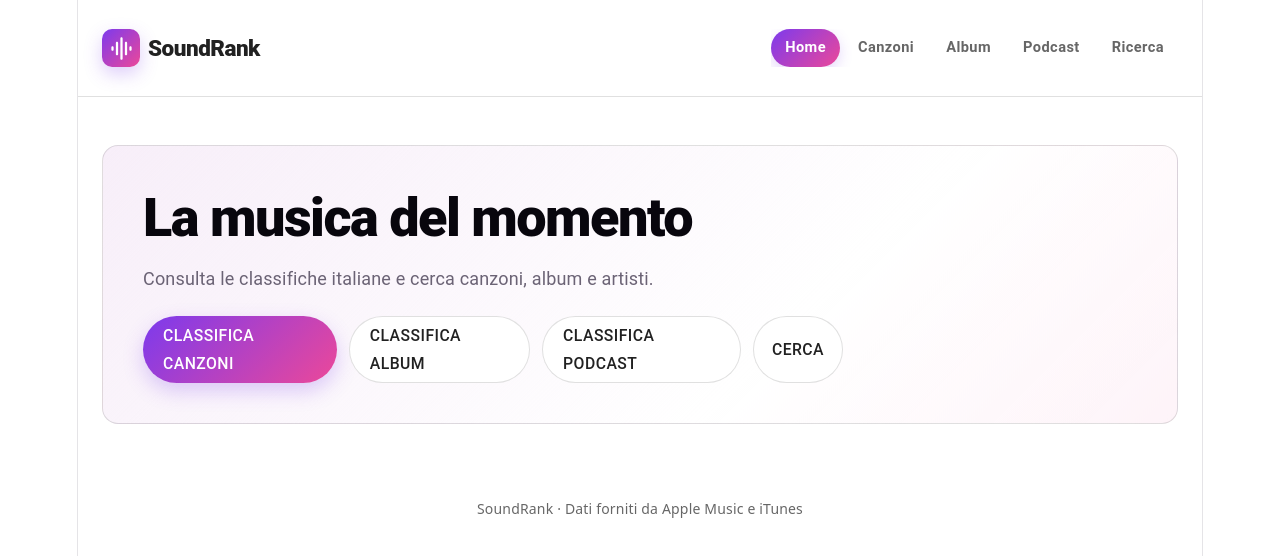
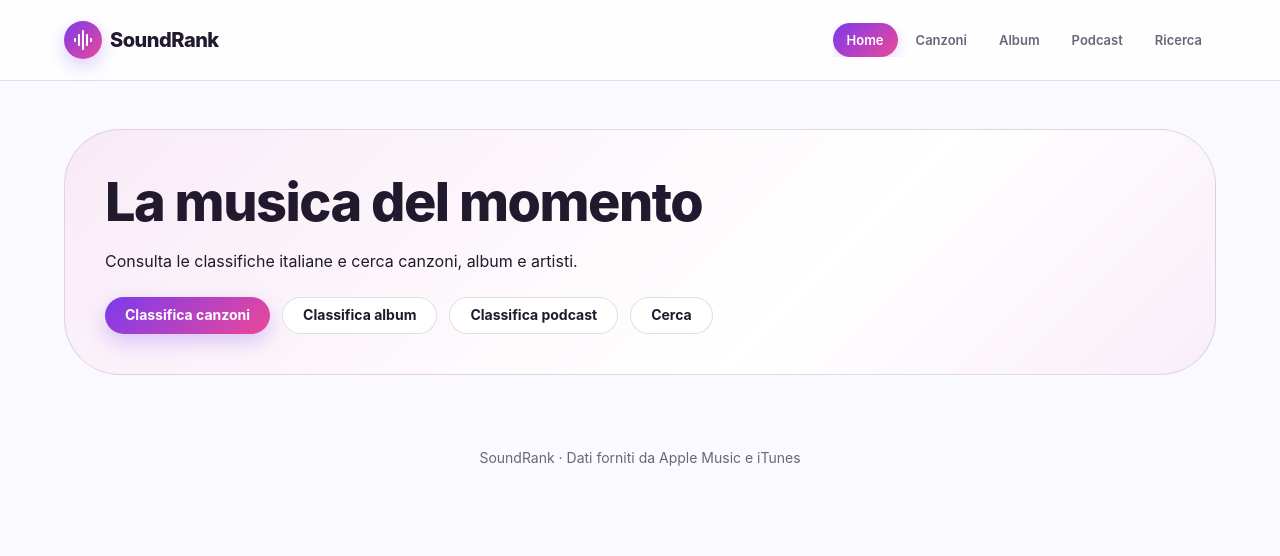
Before and after one commit to dario36ds/React_Frontend, a React (Vite) app: page / in a window 1280 px wide. Shown: the top 556 px of the page. Built offline with nearby package versions, Linux system fonts and the light colour scheme.

Commit message:
Modificato stile del titolo, sottotitolo e bottone cerca in pagina cerca

```diff
--- a/src/index.css
+++ b/src/index.css
@@ -1,111 +1,13 @@
-:root {
-  --text: #6b6375;
-  --text-h: #08060d;
-  --bg: #fff;
-  --border: #e5e4e7;
-  --code-bg: #f4f3ec;
-  --accent: #aa3bff;
-  --accent-bg: rgba(170, 59, 255, 0.1);
-  --accent-border: rgba(170, 59, 255, 0.5);
-  --social-bg: rgba(244, 243, 236, 0.5);
-  --shadow:
-    rgba(0, 0, 0, 0.1) 0 10px 15px -3px, rgba(0, 0, 0, 0.05) 0 4px 6px -2px;
-
-  --sans: system-ui, 'Segoe UI', Roboto, sans-serif;
-  --heading: system-ui, 'Segoe UI', Roboto, sans-serif;
-  --mono: ui-monospace, Consolas, monospace;
-
-  font: 18px/145% var(--sans);
-  letter-spacing: 0.18px;
-  color-scheme: light dark;
-  color: var(--text);
-  background: var(--bg);
-  font-synthesis: none;
-  text-rendering: optimizeLegibility;
-  -webkit-font-smoothing: antialiased;
-  -moz-osx-font-smoothing: grayscale;
-
-  @media (max-width: 1024px) {
-    font-size: 16px;
-  }
-}
-
-@media (prefers-color-scheme: dark) {
-  :root {
-    --text: #9ca3af;
-    --text-h: #f3f4f6;
-    --bg: #16171d;
-    --border: #2e303a;
-    --code-bg: #1f2028;
-    --accent: #c084fc;
-    --accent-bg: rgba(192, 132, 252, 0.15);
-    --accent-border: rgba(192, 132, 252, 0.5);
-    --social-bg: rgba(47, 48, 58, 0.5);
-    --shadow:
-      rgba(0, 0, 0, 0.4) 0 10px 15px -3px, rgba(0, 0, 0, 0.25) 0 4px 6px -2px;
-  }
-
-  #social .button-icon {
-    filter: invert(1) brightness(2);
-  }
+html,
+body,
+#root {
+  min-height: 100%;
 }
 
 body {
-  margin: 0;
+  background: #faf9ff;
 }
 
 #root {
-  width: 1126px;
-  max-width: 100%;
-  margin: 0 auto;
-  text-align: center;
-  border-inline: 1px solid var(--border);
   min-height: 100svh;
-  display: flex;
-  flex-direction: column;
-  box-sizing: border-box;
 }
-
-h1,
-h2 {
-  font-family: var(--heading);
-  font-weight: 500;
-  color: var(--text-h);
-}
-
-h1 {
-  font-size: 56px;
-  letter-spacing: -1.68px;
-  margin: 32px 0;
-  @media (max-width: 1024px) {
-    font-size: 36px;
-    margin: 20px 0;
-  }
-}
-h2 {
-  font-size: 24px;
-  line-height: 118%;
-  letter-spacing: -0.24px;
-  margin: 0 0 8px;
-  @media (max-width: 1024px) {
-    font-size: 20px;
-  }
-}
-p {
-  margin: 0;
-}
-
-code,
-.counter {
-  font-family: var(--mono);
-  display: inline-flex;
-  border-radius: 4px;
-  color: var(--text-h);
-}
-
-code {
-  font-size: 15px;
-  line-height: 135%;
-  padding: 4px 8px;
-  background: var(--code-bg);
-}
--- a/src/main.jsx
+++ b/src/main.jsx
@@ -1,13 +1,18 @@
 import { StrictMode } from 'react'
 import { createRoot } from 'react-dom/client'
 import { BrowserRouter } from 'react-router'
+import { CssBaseline, ThemeProvider } from '@mui/material'
 import './index.css'
 import App from './App.jsx'
+import theme from './theme.js'
 
 createRoot(document.getElementById('root')).render(
   <StrictMode>
+    <ThemeProvider theme={theme}>
+      <CssBaseline />
       <BrowserRouter>
         <App />
       </BrowserRouter>
+    </ThemeProvider>
   </StrictMode>,
 )
--- /dev/null
+++ b/src/theme.js
@@ -0,0 +1,46 @@
+import { createTheme } from "@mui/material/styles";
+
+const theme = createTheme({
+  palette: {
+    primary: { main: "#7c3aed", dark: "#6d28d9" },
+    secondary: { main: "#ec4899" },
+    background: { default: "#faf9ff", paper: "#ffffff" },
+    text: { primary: "#211a2e", secondary: "#6c6478" },
+  },
+  shape: { borderRadius: 14 },
+  typography: {
+    fontFamily: 'Inter, ui-sans-serif, system-ui, -apple-system, "Segoe UI", sans-serif',
+    h1: { fontWeight: 800, letterSpacing: "-0.055em" },
+    h2: { fontWeight: 800, letterSpacing: "-0.035em" },
+    h3: { fontWeight: 800, letterSpacing: "-0.035em" },
+    button: { fontWeight: 700 },
+  },
+  components: {
+    MuiButton: {
+      styleOverrides: {
+        root: { borderRadius: 999, textTransform: "none" },
+        contained: {
+          background: "linear-gradient(135deg, #7c3aed, #ec4899)",
+          boxShadow: "0 8px 20px rgba(124, 58, 237, 0.25)",
+          "&:hover": {
+            background: "linear-gradient(135deg, #6d28d9, #db2777)",
+            boxShadow: "0 10px 24px rgba(124, 58, 237, 0.35)",
+          },
+        },
+      },
+    },
+    MuiCard: {
+      styleOverrides: {
+        root: { border: "1px solid #e9e4ef", boxShadow: "0 4px 16px rgba(48, 30, 68, 0.06)" },
+      },
+    },
+    MuiTextField: {
+      defaultProps: { size: "small" },
+      styleOverrides: {
+        root: { "& .MuiOutlinedInput-root": { borderRadius: 999, backgroundColor: "background.paper" } },
+      },
+    },
+  },
+});
+
+export default theme;
```
